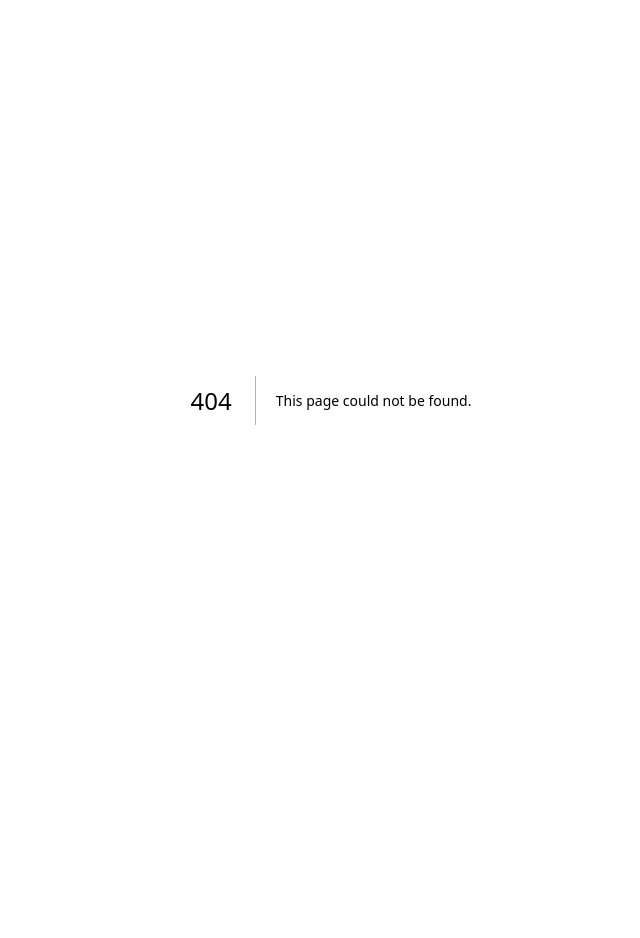
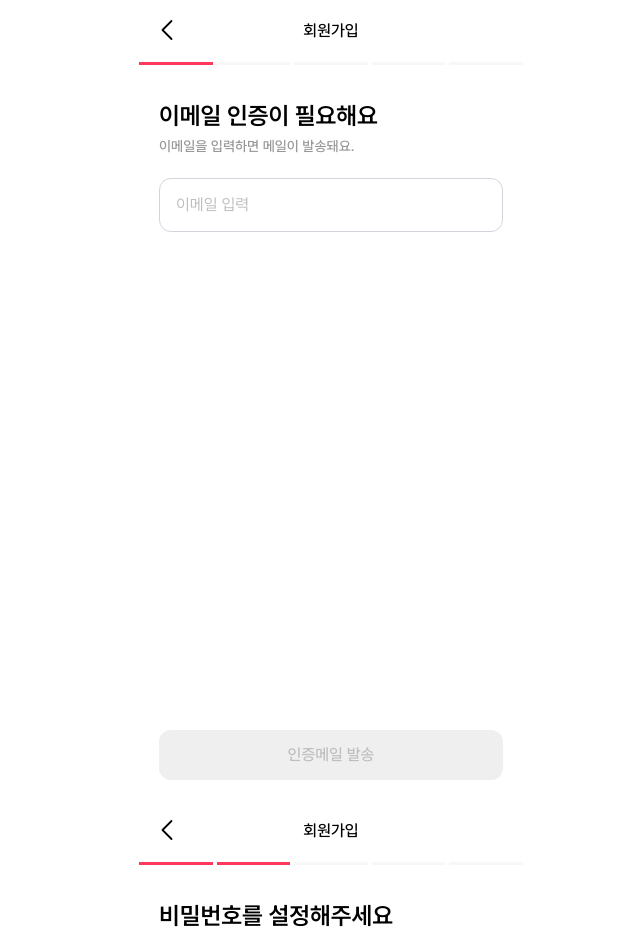
Before and after one commit to prgrms-web-devcourse-final-project/WEB4_5_9to6_FE, a Next.js app: page /signup in a window 1280 px wide. Before the commit this address had no page. Shown: the top 938 px of the page, without its empty margins (309-949 px from the left). Before the commit the page ends 800 px from the top, so only its background shows below. Built offline with nearby package versions, Linux system fonts and the light colour scheme.

Commit message:
refactor: step 병합

```diff
--- /dev/null
+++ b/src/api/auth.tsx
@@ -0,0 +1 @@
+/* 이메일 인증번호 발송 */
--- a/src/app/login/page.tsx
+++ b/src/app/login/page.tsx
@@ -39,7 +39,7 @@ export default function Login() {
 
                 <div className="flex w-full justify-between text-[var(--color-gray1000)]">
                     <button className="cursor-pointer">비밀번호 찾기</button>
-                    <Link href="/signup/step1" className="cursor-pointer">
+                    <Link href="/signup" className="cursor-pointer">
                         회원가입
                     </Link>
                 </div>
--- /dev/null
+++ b/src/app/signup/SignUp.tsx
@@ -0,0 +1,39 @@
+"use client";
+
+import SubHeader from "@/components/common/SubHeader";
+import ProgressBar from "@/components/signup/ProgressBar";
+import Step1 from "@/components/signup/Step1";
+import Step3 from "@/components/signup/Step3";
+import Step2 from "@/components/signup/Step2";
+import Step4 from "@/components/signup/Step4";
+import { useState } from "react";
+
+export default function SignUp() {
+    const [step, setStep] = useState(1);
+    const [email, setEmail] = useState("");
+    const [password, setPassword] = useState("");
+    const [nickname, setNickname] = useState("");
+    const [birthday, setBirthday] = useState("");
+    const [gender, setGender] = useState("");
+
+    return (
+        <>
+            <SubHeader>회원가입</SubHeader>
+            <ProgressBar step={step} />
+            <Step1 continueStep={() => setStep(2)} requestEmail={setEmail} />
+            <Step2
+                continueStep={() => setStep(3)}
+                requestPassword={setPassword}
+            />
+            <Step3
+                continueStep={() => setStep(4)}
+                requestNickname={setNickname}
+            />
+            <Step4
+                continueStep={() => setStep(5)}
+                requestBirthday={setBirthday}
+                requestGender={setGender}
+            />
+        </>
+    );
+}
--- /dev/null
+++ b/src/app/signup/page.tsx
@@ -0,0 +1,9 @@
+import SignUp from "./SignUp";
+
+export default function Page() {
+    return (
+        <>
+            <SignUp />
+        </>
+    );
+}
--- a/src/app/signup/step1/page.tsx
+++ b/src/components/signup/Step1.tsx
@@ -1,18 +1,18 @@
-"use client";
-
 import Button from "@/components/common/Button";
 import Input from "@/components/common/Input";
-import SubHeader from "@/components/common/SubHeader";
-import ProgressBar from "@/components/signup/ProgressBar";
-import { useRouter } from "next/navigation";
 import { useEffect, useState } from "react";
 
-export default function Step1() {
+export default function Step1({
+    continueStep,
+    requestEmail,
+}: {
+    continueStep: () => void;
+    requestEmail: (email: string) => void;
+}) {
     const [email, setEmail] = useState("");
     const [code, setCode] = useState("");
     const [isSend, setIsSend] = useState(0);
     const [emailError, setEmailError] = useState(false);
-    const router = useRouter();
 
     // test Code
     const correctCode = "000000";
@@ -20,15 +20,13 @@ export default function Step1() {
     const sendEmail = () => {
         setIsSend(1);
     };
-    const continueStep = () => {
-        router.push("/signup/step2");
-    };
 
     const submitHandler = (e: React.FormEvent<HTMLFormElement>) => {
         e.preventDefault();
 
         if (isSend) {
             if (!email || emailError || code !== correctCode) return;
+            requestEmail(email);
             continueStep();
         } else {
             if (!email || emailError) return;
@@ -49,8 +47,6 @@ export default function Step1() {
 
     return (
         <>
-            <SubHeader>회원가입</SubHeader>
-            <ProgressBar step={1} />
             <form
                 className="relative h-[calc(100%-65px)] w-full p-5 pt-10"
                 onSubmit={(e) => submitHandler(e)}
--- a/src/app/signup/step2/page.tsx
+++ b/src/components/signup/Step2.tsx
@@ -1,19 +1,21 @@
-"use client";
-
 import Button from "@/components/common/Button";
 import Input from "@/components/common/Input";
 import SubHeader from "@/components/common/SubHeader";
 import ProgressBar from "@/components/signup/ProgressBar";
-import { useRouter } from "next/navigation";
 import { useEffect, useState } from "react";
 
-export default function Step1() {
+export default function Step2({
+    continueStep,
+    requestPassword,
+}: {
+    continueStep: () => void;
+    requestPassword: (password: string) => void;
+}) {
     const [password, setPassword] = useState("");
     const [confirmPassword, setConfirmPassword] = useState("");
     const [passwordError, setPasswordError] = useState(false);
     const [confirmPasswordError, setConfirmPasswordError] = useState(false);
     const [passwordErrorMsg, setPasswordErrorMsg] = useState("");
-    const router = useRouter();
 
     const submitHandler = (e: React.FormEvent<HTMLFormElement>) => {
         e.preventDefault();
@@ -26,7 +28,8 @@ export default function Step1() {
         )
             return;
 
-        router.push("/signup/step3");
+        requestPassword(password);
+        continueStep();
     };
 
     useEffect(() => {
--- a/src/app/signup/step3/page.tsx
+++ b/src/components/signup/Step3.tsx
@@ -1,24 +1,27 @@
-"use client";
-
 import Button from "@/components/common/Button";
 import Input from "@/components/common/Input";
 import SubHeader from "@/components/common/SubHeader";
 import ProgressBar from "@/components/signup/ProgressBar";
-import { useRouter } from "next/navigation";
 import { useEffect, useState } from "react";
 
-export default function Step1() {
+export default function Step3({
+    continueStep,
+    requestNickname,
+}: {
+    continueStep: () => void;
+    requestNickname: (nickname: string) => void;
+}) {
     const [nickname, setNickname] = useState("");
     const [nicknameError, setNicknameError] = useState(false);
     const [nicknameErrorMsg, setNicknameErrorMsg] = useState("");
-    const router = useRouter();
 
     const submitHandler = (e: React.FormEvent<HTMLFormElement>) => {
         e.preventDefault();
 
         if (!nickname || nicknameError) return;
 
-        router.push("/signup/step4");
+        requestNickname(nickname);
+        continueStep();
     };
 
     useEffect(() => {
--- a/src/app/signup/step4/page.tsx
+++ b/src/components/signup/Step4.tsx
@@ -1,23 +1,29 @@
-"use client";
-
 import Button from "@/components/common/Button";
 import Input from "@/components/common/Input";
 import SubHeader from "@/components/common/SubHeader";
 import ProgressBar from "@/components/signup/ProgressBar";
-import { useRouter } from "next/navigation";
 import { useState } from "react";
 
-export default function Step1() {
+export default function Step4({
+    continueStep,
+    requestBirthday,
+    requestGender,
+}: {
+    continueStep: () => void;
+    requestBirthday: (birthday: string) => void;
+    requestGender: (gender: string) => void;
+}) {
     const [birthday, setBirthday] = useState("");
     const [gender, setGender] = useState("");
-    const router = useRouter();
 
     const submitHandler = (e: React.FormEvent<HTMLFormElement>) => {
         e.preventDefault();
 
         if (!birthday || !gender) return;
 
-        router.push("/signup/success");
+        requestBirthday(birthday);
+        requestGender(gender);
+        continueStep();
     };
 
     return (
```
